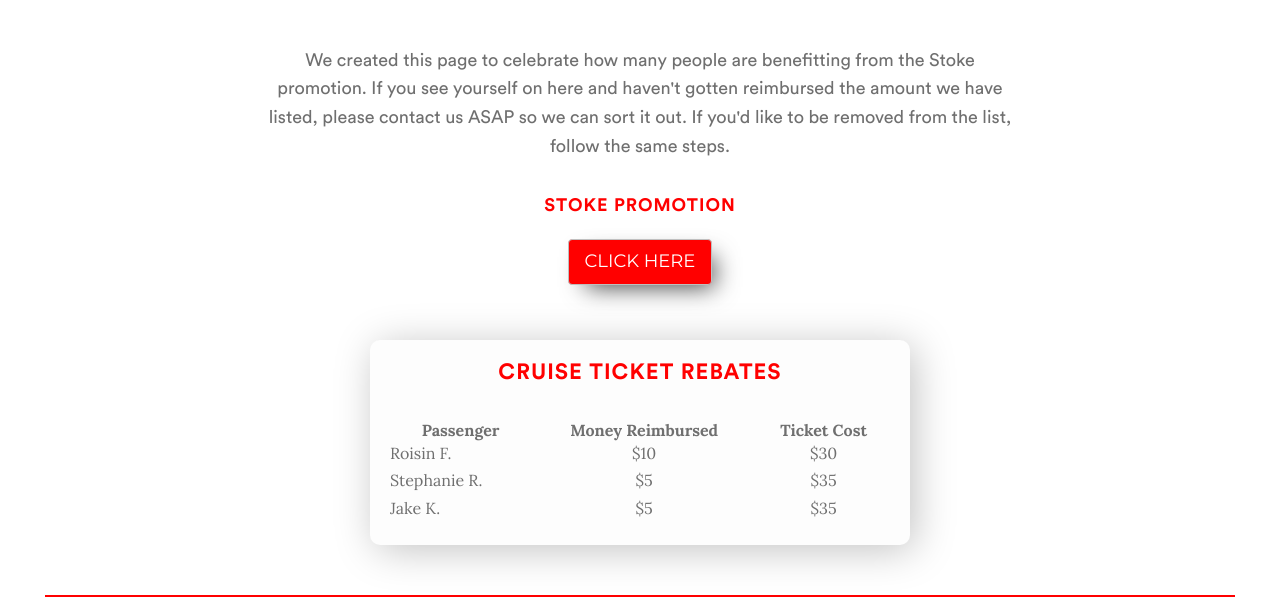
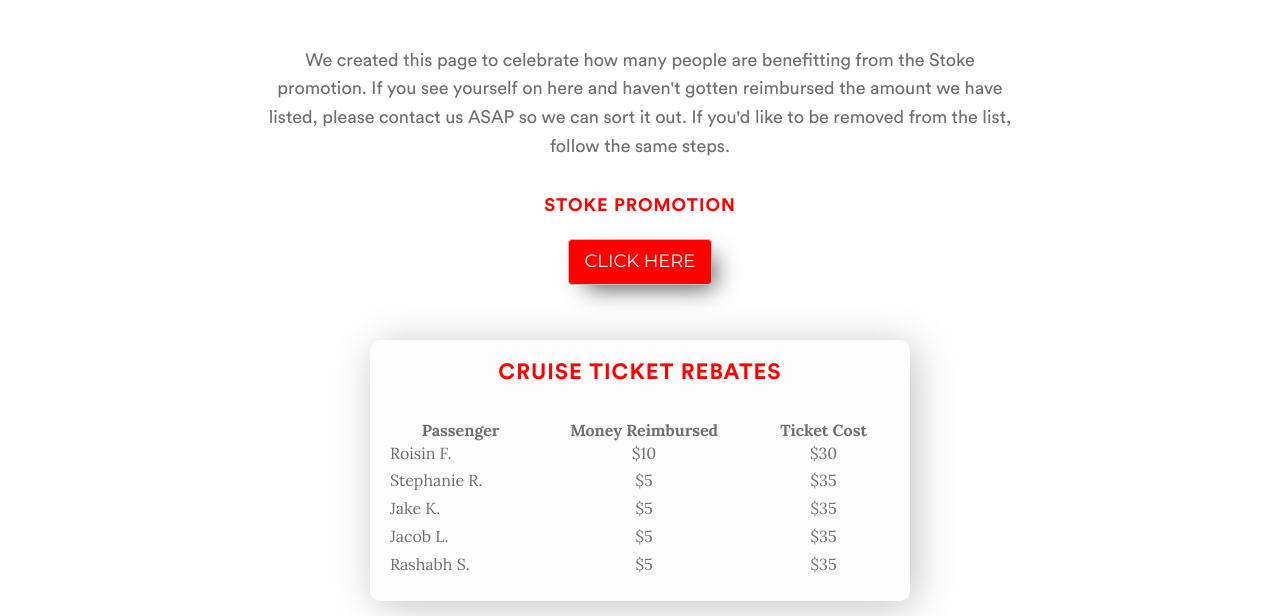
Before and after one commit to ChiSigma/spirited-away-splash, a website: page pages/happy_passengers.html in a window 1280 px wide. Shown: the part 104-720 px from the top of the page. Drawn offline with Linux system fonts and the light colour scheme.

Commit message:
adding 2 new people

```diff
--- a/pages/happy_passengers.html
+++ b/pages/happy_passengers.html
@@ -91,6 +91,16 @@
                     		<td>$10</td>
                     		<td>$30</td>
                     	</tr>
+                    	<tr>
+                    		<td style="text-align: left">Jacob L.</td>
+                    		<td>$5</td>
+                    		<td>$35</td>
+                    	</tr>
+                    	<tr>
+                    		<td style="text-align: left">Rashabh S.</td>
+                    		<td>$5</td>
+                    		<td>$35</td>
+                    	</tr>
                     </table>
                 </div>
             </div>
```
